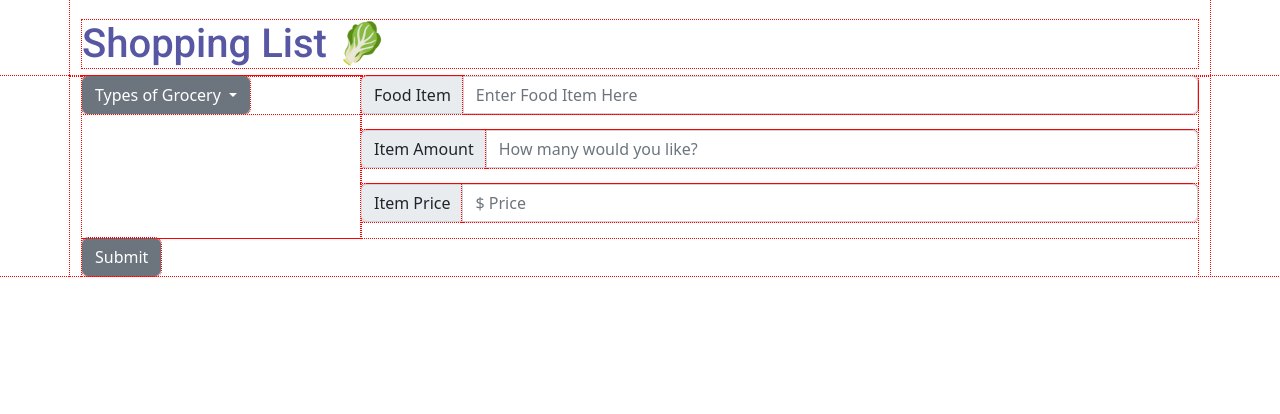
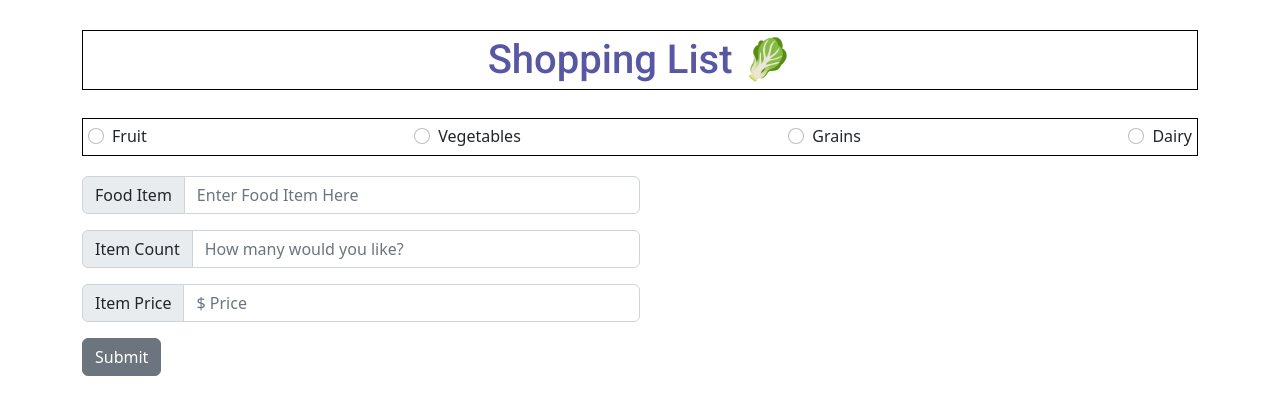
Before and after one commit to veriesseals/grocery-list, a plain HTML site: page index.html in a window 1280 px wide. Drawn offline with nearby package versions, Linux system fonts and the light colour scheme.

Commit message:
Added radio buttons, some styling and js

```diff
--- a/css/style.css
+++ b/css/style.css
@@ -1,11 +1,22 @@
 * {
-    outline:1px dotted red;
+    /* outline:1px dotted red; */
 }
 
 /* Header */
 /* -------------------------------------- */
 .header-title{
-    margin-top: 20px;
+    margin-top: 30px;
     color: rgb(87, 87, 163);
     font-family: 'Roboto', sans-serif;
+    padding: 5px;
+    border: 1px solid black;
 }
+
+/* Radios */
+/* -------------------------------------- */
+#food-type-cont{
+    margin-top: 20px;
+    margin-bottom: 20px;
+    padding: 5px;
+    border: 1px solid black;
+}
--- a/index.html
+++ b/index.html
@@ -16,7 +16,7 @@
     <div class="container">
         <div class="row">
             <div class="col">
-                <header class="header">
+                <header class="header text-center">
                     <h1 class="header-title">Shopping List 🥬</h1>
                 </header>
             </div>
@@ -26,45 +26,67 @@
         <div class="container">
             <div class="row">
                 <div class="col">
-                    <form action="#">
-                        <div class="col d-flex">
-                            <div class="col-md-3">
-                                <!-- Food Type Drop Down Button Menu Set -->
-                                <div class="dropdown">
-                                    <a class="btn btn-secondary dropdown-toggle" role="button" data-bs-toggle="dropdown" aria-expanded="false">
-                                    Types of Grocery
-                                    </a>
-                                    <!-- Food Type Dropdown Menu -->
-                                    <ul class="dropdown-menu">
-                                        <li class="dropdown-item">Fruit</li>
-                                        <li class="dropdown-item">Vegetables</li>
-                                        <li class="dropdown-item">Grains</li>
-                                        <li class="dropdown-item">Dairy</li>
-                                    </ul>
+                    <form action="#" id="form">
+                        <div class="col">
+                            <div class="col">
+                                <!-- Food Type -->
+                                <div class="col d-flex justify-content-between" id="food-type-cont">
+                                    <!-- Fruit -->
+                                    <div class="form-check">
+                                        <input class="form-check-input" type="radio" name="flexRadioDefault" id="fruit">
+                                        <label class="form-check-label" for="flexRadioDefault1">
+                                        Fruit</label>
+
+                                    </div>
+                                    <!-- Vegetables= -->
+                                    <div class="form-check">
+                                        <input class="form-check-input" type="radio" name="flexRadioDefault" id="vegetables">
+                                        <label class="form-check-label" for="flexRadioDefault2">
+                                        Vegetables</label>
+                                    </div>
+
+                                    <!-- Grains -->
+                                    <div class="form-check">
+                                        <input class="form-check-input" type="radio" name="flexRadioDefault" id="grains">
+                                        <label class="form-check-label" for="flexRadioDefault3">
+                                        Grains</label>
+                                    </div>
+
+                                    <!-- Dairy -->
+                                    <div class="form-check">
+                                        <input class="form-check-input" type="radio" name="flexRadioDefault" id="dairy">
+                                        <label class="form-check-label" for="flexRadioDefault4">
+                                        Dairy</label>
+                                    </div>
+
                                 </div>
+
+
                             </div>
+
+
                             <!-- Food Items -->
-                            <div class="col-md-9">
+                            <div class="col-md-6">
                                 <div class="input-group mb-3">
                                     <span class="input-group-text" id="basic-addon1">Food Item</span>
-                                    <input type="text" class="form-control" placeholder="Enter Food Item Here" aria-label="foodItem" aria-describedby="basic-addon1" id="foodItem" name="">
+                                    <input type="text" class="form-control" placeholder="Enter Food Item Here" aria-label="foodItem" aria-describedby="basic-addon1" id="foodItem" name="" required>
                                 </div>
 
-                                <!-- Amount of the Food Item -->
+                                <!-- Count of the Food Item -->
                                 <div class="input-group mb-3">
-                                    <span class="input-group-text" id="basic-addon2">Item Amount</span>
-                                    <input type="number" class="form-control" placeholder="How many would you like?" aria-label="foodItem" aria-describedby="basic-addon2" id="itemAmount" name="">
+                                    <span class="input-group-text" id="basic-addon2">Item Count</span>
+                                    <input type="number" class="form-control" placeholder="How many would you like?" aria-label="foodItem" aria-describedby="basic-addon2" id="itemCount" name="" required>
                                 </div>
 
                                 <!-- Price of the Food Item -->
                                 <div class="input-group mb-3">
                                     <span class="input-group-text" id="basic-addon3">Item Price</span>
-                                    <input type="number" class="form-control" placeholder="$ Price" aria-label="foodItem" aria-describedby="basic-addon3" id="itemPrice" name="">
+                                    <input type="number" class="form-control" placeholder="$ Price" aria-label="foodItem" aria-describedby="basic-addon3" id="itemPrice" name="" required>
                                 </div>
                             </div>
 
                         </div>
-                        <button type="submit" class="btn btn-secondary">Submit</button>
+                        <button type="submit" class="btn btn-secondary" id="submit">Submit</button>
                     </form>
                 </div>
             </div>
--- a/js/app.js
+++ b/js/app.js
@@ -7,3 +7,75 @@
  *
  *
  */
+
+// Constructor
+// ----------------------------------------------------
+
+class ShoppingList {
+    constructor() {
+        //  Shopping List Arr
+        // ----------------------------------------------------
+        this.shoppingListArr = [];
+
+        // Gain Access to these Elements
+        // ----------------------------------------------------
+        this.form = document.getElementById('form');
+        this.radio = document.querySelector('.form-check-input');
+        this.foodItem = document.getElementById('foodItem');
+        this.itemCount = document.getElementById('itemCount');
+        this.itemPrice = document.getElementById('itemPrice');
+        this.button = document.getElementById('button')
+    }
+
+    // INIT
+    // ----------------------------------------------------
+    init() {
+        this.formSubmit();
+    }
+
+    // Call Form Submit Calls
+    // ----------------------------------------------------
+    formSubmit() {
+        this.form.addEventListener('change', (e) => {
+            e.preventDefault();
+            console.log('.form-check-input')
+        })
+
+        this.form.addEventListener('submit', (e) => {
+            e.preventDefault();
+            // console.log('click');
+            this.addFoodItems();
+        })
+    }
+
+    // Add Food Items
+    // ----------------------------------------------------
+    addFoodItems() {
+        let found = false;
+        // console.log('test')
+        console.log(this.foodItem.value);
+        console.log('You have ' + this.itemCount.value +' '+ this.foodItem.value +' In your cart');
+        console.log('$' + this.itemPrice.value);
+
+        this.shoppingListArr.forEach(item => {
+            if (item.toLowerCase() === this.foodItem.value.toLowerCase()){
+                found = true;
+            }
+        })
+
+        if(!found) {
+            console.log(this.foodItem);
+            this.foodItem.innerHTML += `
+            <li class="dropdown-item">${this.foodItem.value, this.itemCount.value, this.itemPrice.value}</li>
+            `;
+            this.shoppingListArr.push(this.foodItem.value);
+            this.foodItem.value = '';
+        }
+    }
+
+
+}
+// Calling Methods
+// ----------------------------------------------------
+let action = new ShoppingList();
+action.init();
```
